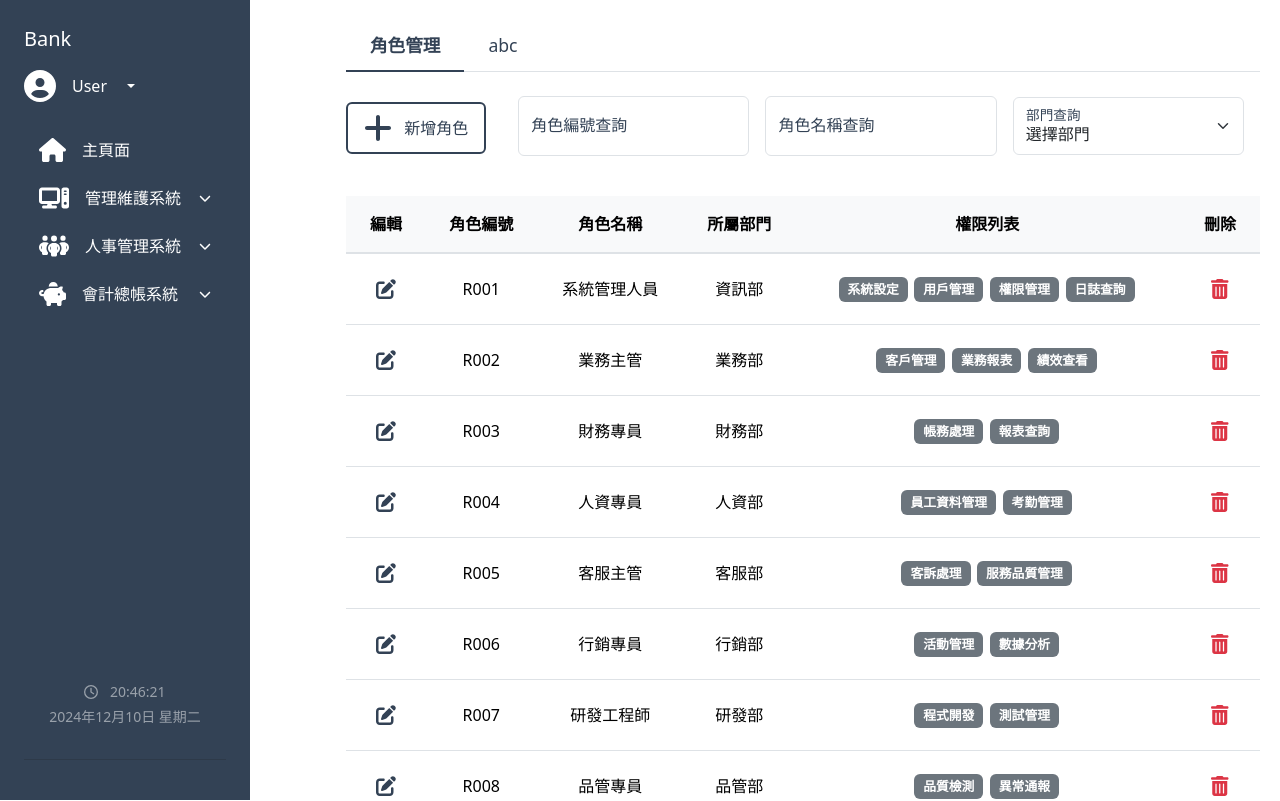
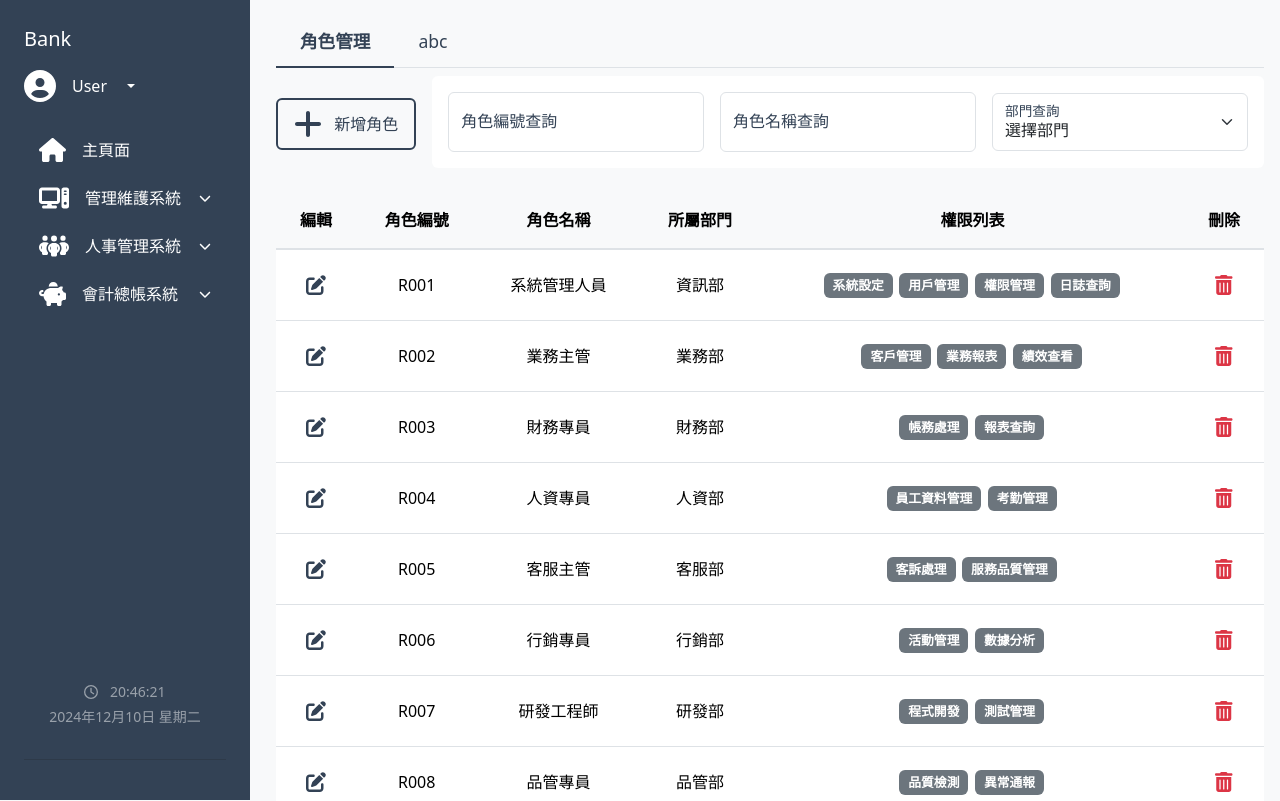
Before and after one commit to D1204463/Login_Permission_Web, a Vue app in the folder Login-Permission-Project-frontend/: page /Role in a window 1280 px wide. Shown: the top 801 px of the page. Built offline with nearby package versions, Linux system fonts and the light colour scheme; a web font is replaced by a local one.

Commit message:
調整成響應式
1. views/EmployeeView.vue
2. views/RoleView.vue
3. 測試components/employee 的 Get

```diff
--- a/Login-Permission-Project-frontend/src/components/HumanResourcesPage/Employee/EmployeeManagement.vue
+++ b/Login-Permission-Project-frontend/src/components/HumanResourcesPage/Employee/EmployeeManagement.vue
@@ -181,15 +181,20 @@ export default {
     methods: {
         async fetchEmployees() {
             try {
+                console.log("開始獲取員工資料");
                 let response = await fetch("http://localhost:8085/employee/test/getAllEmployeeInfo");
+                console.log("API 回應:", response);
+
                 if (response.ok) {
-                    this.employeeInfo = await response.json();
-                    console.log(this.employeeInfo);
+                    const data = await response.json();
+                    console.log("解析後資料:", data);
+                    this.employeeInfo = data;
+                    console.log("設置後的 employeeInfo:", this.employeeInfo);
                 } else {
-                    console.error("Error fetching employees:", response.statusText);
+                    console.error("API 錯誤回應:", response.statusText);
                 }
             } catch (error) {
-                console.log("Error fetching employees:", error);
+                console.log("獲取資料錯誤:", error);
             }
         },
 
--- a/Login-Permission-Project-frontend/src/views/HumanResourcesPage/EmployeeView.vue
+++ b/Login-Permission-Project-frontend/src/views/HumanResourcesPage/EmployeeView.vue
@@ -1,11 +1,11 @@
-<template>
+ <!-- <template>
     <div class="row">
         <div class="col-3">
             <Sidebar />
         </div>
         <div class="col-9">
             <div class="container">
-                <!-- 管理頁籤 -->
+                管理頁籤
                 <ul class="nav nav-tabs mb-2">
                     <li class="nav-item">
                         <a class="nav-link"
@@ -16,6 +16,77 @@
 
                 <EmployeeManagement v-if="activeTab === 'employee'" />
             </div>
+        </div>
+    </div>
+</template> -->
+
+<!-- <script>
+import { ref } from 'vue'
+import Sidebar from '@/components/layout/Sidebar.vue';
+import EmployeeManagement from '@/components/HumanResourcesPage/Employee/EmployeeManagement.vue'
+
+export default {
+    components: {
+        EmployeeManagement,
+        Sidebar
+    },
+    setup() {
+        const activeTab = ref('employee')
+
+        // 新增切換頁籤的方法
+        const switchTab = (tab) => {
+            console.log('Switching to tab:', tab)
+            activeTab.value = tab
+            console.log('Current activeTab:', activeTab.value)
+        }
+
+        return {
+            activeTab,
+            switchTab
+        }
+    }
+}
+</script> -->
+
+<!-- <style scoped>
+.container {
+    padding: 20px;
+}
+
+.nav-tabs .nav-link {
+    color: #334255;
+    border: none;
+    padding: 0.75rem 1.5rem;
+    font-size: 1.1rem;
+    cursor: pointer;
+}
+
+.nav-tabs .nav-link.active {
+    color: #334255;
+    font-weight: 600;
+    border-bottom: 2px solid #334255;
+    background: none;
+}
+
+@media (max-width: 768px) {
+    .container {
+        padding: 1rem;
+    }
+}
+</style> -->
+
+
+<template>
+    <div class="layout-container">
+        <Sidebar />
+        <div class="main-content">
+            <ul class="nav nav-tabs mb-2">
+                <li class="nav-item">
+                    <a class="nav-link" :class="{ active: activeTab === 'employee' }"
+                        @click.prevent="switchTab('employee')">員工管理</a>
+                </li>
+            </ul>
+            <EmployeeManagement v-if="activeTab === 'employee'" />
         </div>
     </div>
 </template>
@@ -49,8 +120,19 @@ export default {
 </script>
 
 <style scoped>
-.container {
-    padding: 20px;
+.layout-container {
+    display: flex;
+    min-height: 100vh;
+    background: #f8f9fa;
+}
+
+.main-content {
+    background: #f8f9fa;
+    flex: 1;
+    padding: 1rem;
+    margin-left: 260px;
+    /* 與 sidebar 寬度相同 */
+    min-height: 100vh;
 }
 
 .nav-tabs .nav-link {
@@ -68,9 +150,12 @@ export default {
     background: none;
 }
 
-@media (max-width: 768px) {
-    .container {
-        padding: 1rem;
+/* 響應式設計 */
+@media (max-width: 991.98px) {
+    .main-content {
+        margin-left: 0;
+        padding-top: 4rem;
+        /* 為菜單按鈕留出空間 */
     }
 }
 </style>
--- a/Login-Permission-Project-frontend/src/views/ManagementPage/RoleView.vue
+++ b/Login-Permission-Project-frontend/src/views/ManagementPage/RoleView.vue
@@ -1,10 +1,7 @@
 <template>
-    <div class="row">
-        <div class="col-3">
+    <div class="layout-container">
         <Sidebar />
-        </div>
-        <div class="col-9">
-            <div class="container">
+        <div class="main-content">
             <!-- 管理頁籤 -->
             <ul class="nav nav-tabs mb-2">
                 <li class="nav-item">
@@ -23,42 +20,36 @@
             <onetwothree v-if="activeTab === 'onetwothree'" />
         </div>
     </div>
-    </div>
 </template>
 
-<script>
+<script setup>
 import { ref } from 'vue'
 import Sidebar from '@/components/layout/Sidebar.vue';
 import RoleManagement from '@/components/ManagementPage/Role/RoleManagement.vue'
 import onetwothree from '@/components/ManagementPage/Role/abc.vue'
 
-export default {
-    components: {
-        RoleManagement,
-        Sidebar,
-        onetwothree
-    },
-    setup() {
 const activeTab = ref('role')
 
-        // 新增切換頁籤的方法
 const switchTab = (tab) => {
     console.log('Switching to tab:', tab)
     activeTab.value = tab
     console.log('Current activeTab:', activeTab.value)
 }
-
-        return {
-            activeTab,
-            switchTab
-        }
-    }
-}
 </script>
 
 <style scoped>
-.container {
-    padding: 20px;
+.layout-container {
+    display: flex;
+    min-height: 100vh;
+    background: #f8f9fa;
+}
+
+.main-content {
+    background: #f8f9fa;
+    flex: 1;
+    padding: 1rem;
+    margin-left: 260px; /* 與 sidebar 寬度相同 */
+    min-height: 100vh;
 }
 
 .nav-tabs .nav-link {
@@ -76,9 +67,11 @@ export default {
     background: none;
 }
 
-@media (max-width: 768px) {
-    .container {
-        padding: 1rem;
+/* 響應式設計 */
+@media (max-width: 991.98px) {
+    .main-content {
+        margin-left: 0;
+        padding-top: 4rem; /* 為菜單按鈕留出空間 */
     }
 }
 </style>
```
Lines whose indentation alone changed are shown as unchanged.
